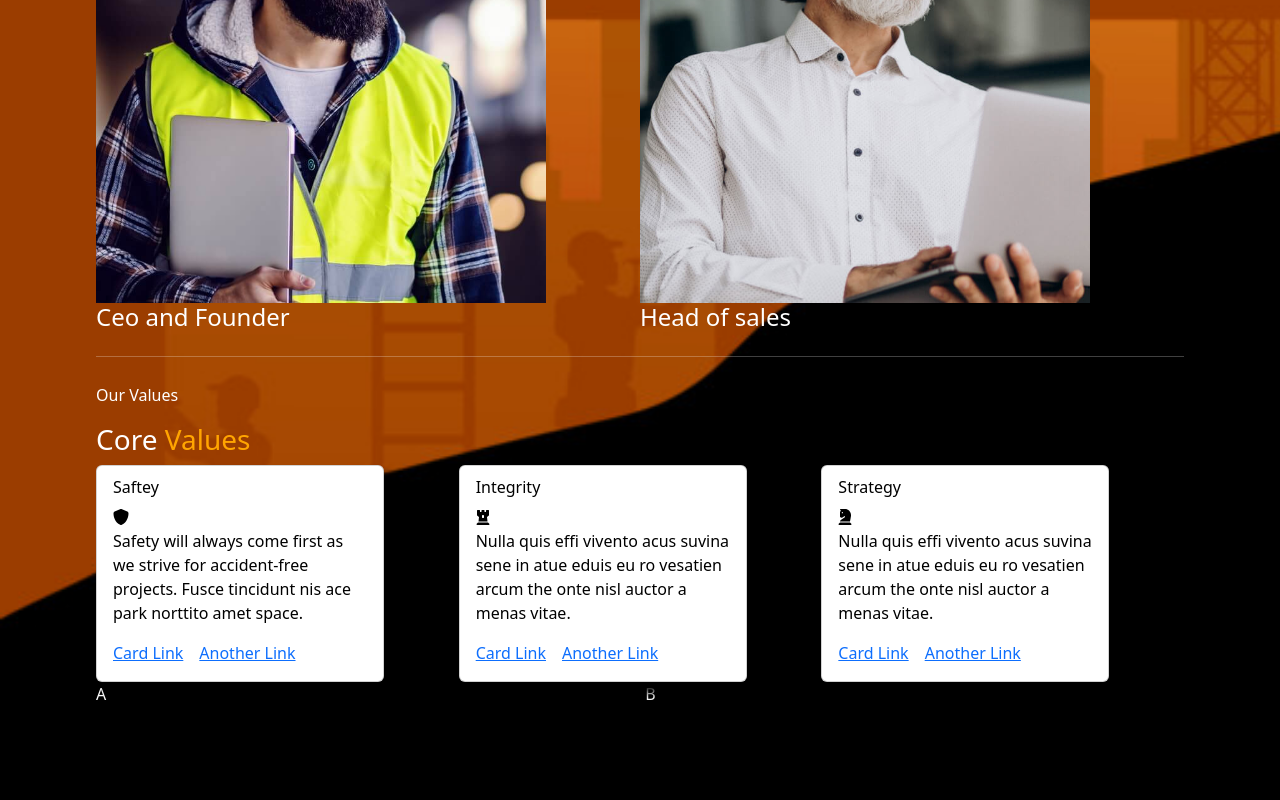
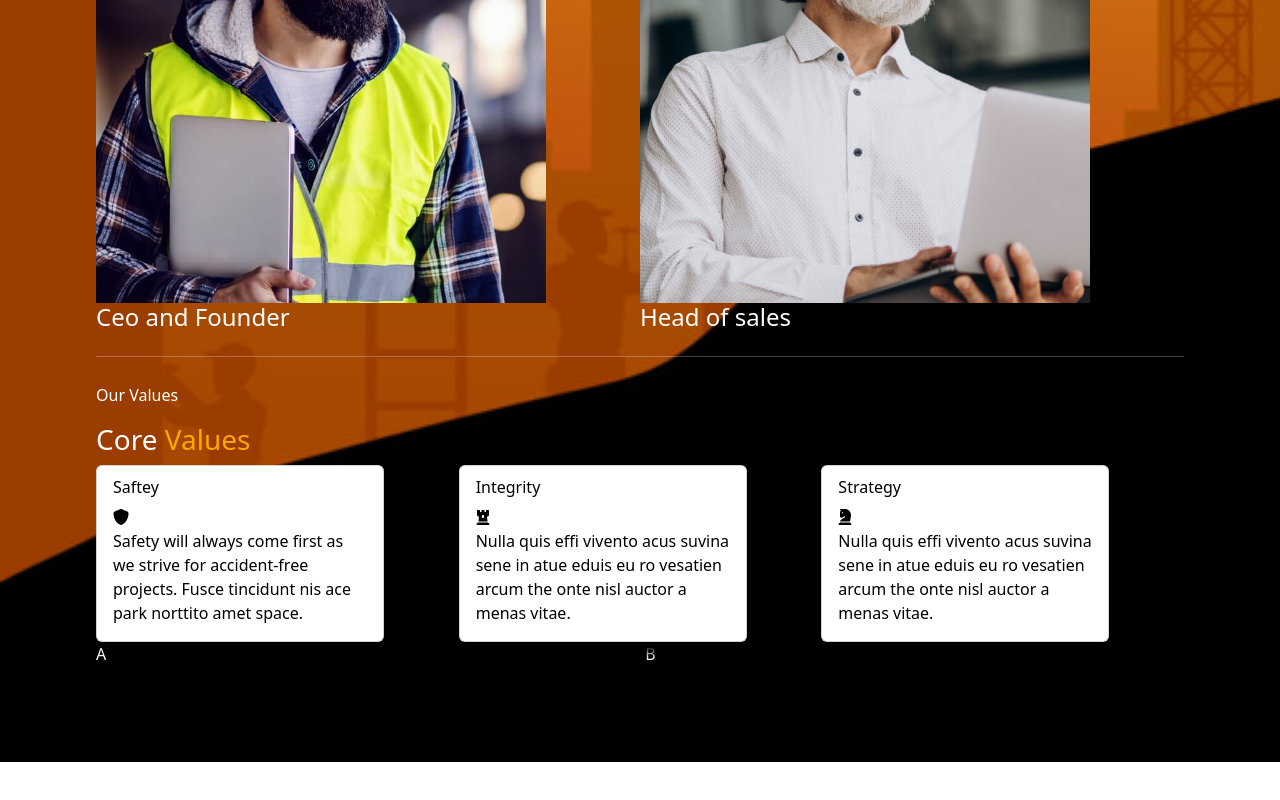
Before and after one commit to Nit-Sub/orcconstruction, a Next.js app: page /about in a window 1280 px wide. Shown: the part 1643-2443 px from the top of the page. After the commit the page ends 2405 px from the top, so only its background shows below. Built offline with nearby package versions, Linux system fonts and the light colour scheme.

Commit message:
Update CoreValues.js

```diff
--- a/components/CoreValues.js
+++ b/components/CoreValues.js
@@ -26,8 +26,7 @@ const CoreValues = () => {
                             Safety will always come first as we strive for accident-free projects.
                             Fusce tincidunt nis ace park norttito amet space.
                         </Card.Text>
-                        <Card.Link href="#">Card Link</Card.Link>
-                        <Card.Link href="#">Another Link</Card.Link>
+
                     </Card.Body>
                 </Card>
             </div>
@@ -43,8 +42,7 @@ const CoreValues = () => {
                             Nulla quis effi vivento acus suvina sene in atue eduis eu
                             ro vesatien arcum the onte nisl auctor a menas vitae.
                         </Card.Text>
-                        <Card.Link href="#">Card Link</Card.Link>
-                        <Card.Link href="#">Another Link</Card.Link>
+
                     </Card.Body>
                 </Card>
             </div>
@@ -60,8 +58,7 @@ const CoreValues = () => {
                             Nulla quis effi vivento acus suvina sene in atue eduis eu
                             ro vesatien arcum the onte nisl auctor a menas vitae.
                         </Card.Text>
-                        <Card.Link href="#">Card Link</Card.Link>
-                        <Card.Link href="#">Another Link</Card.Link>
+
                     </Card.Body>
                 </Card>
 
```
